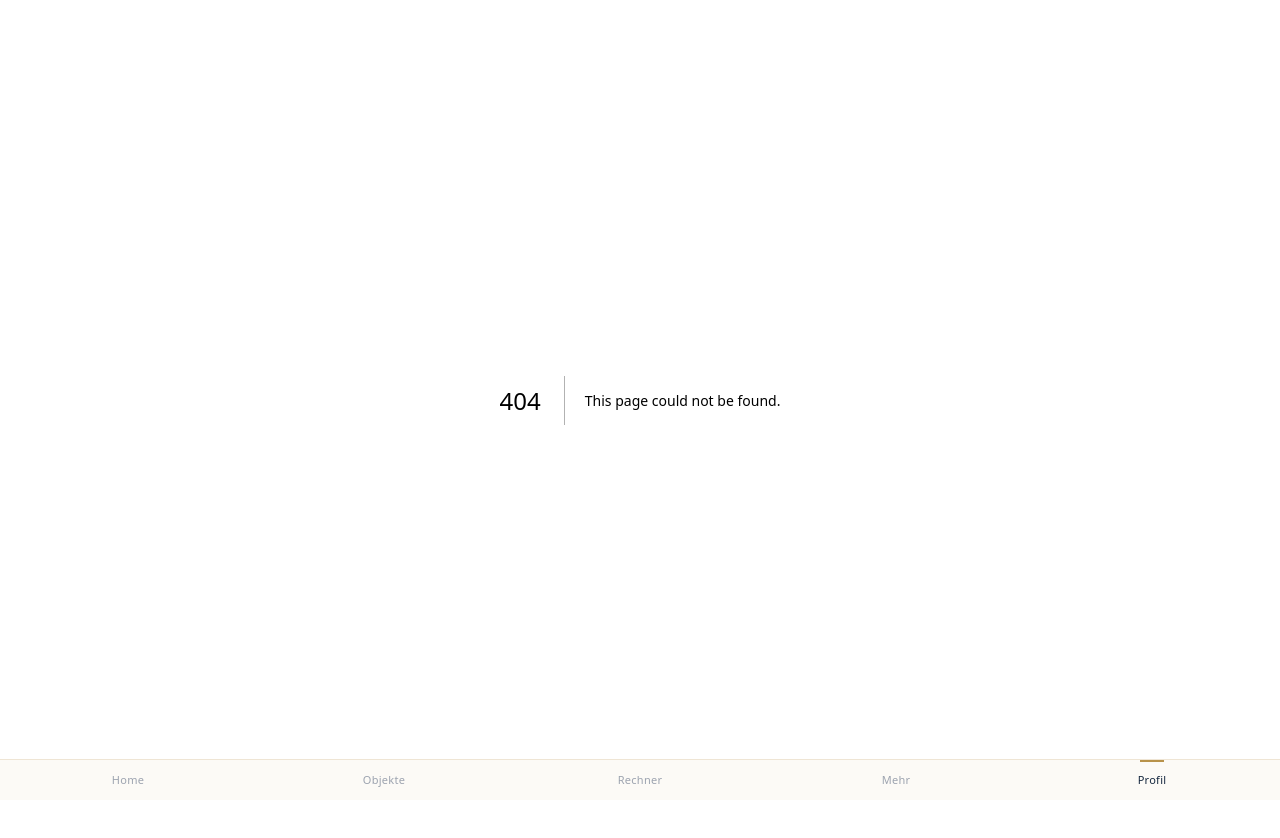
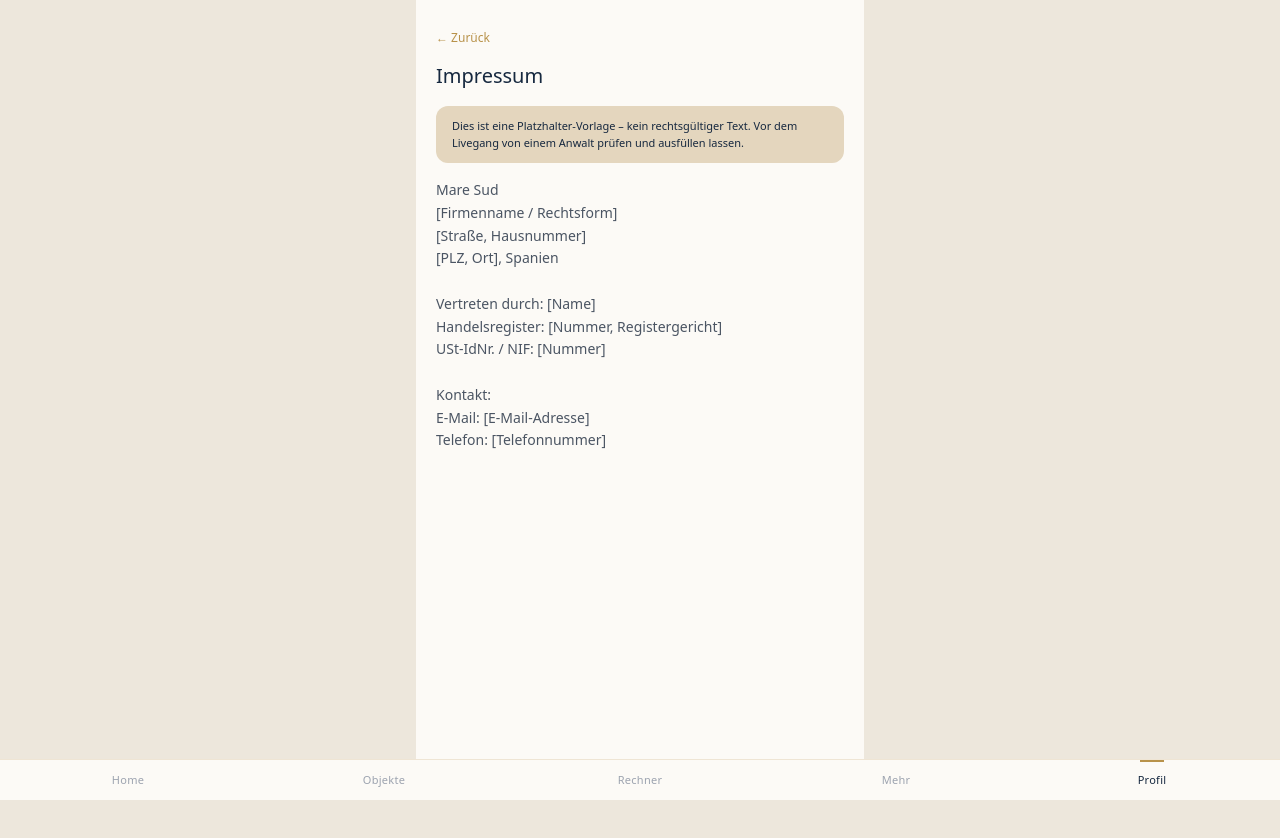
Before and after one commit to yasminbrombach/mare-sud, a Next.js app: page /profil/impressum in a window 1280 px wide. Before the commit this address had no page. Shown: the top 838 px of the page. Built offline with nearby package versions, Linux system fonts and the light colour scheme.

Commit message:
Create page.js

```diff
--- /dev/null
+++ b/app/profil/impressum/page.js
@@ -0,0 +1,35 @@
+import Link from "next/link";
+
+export default function ImpressumPage() {
+  return (
+    <main className="min-h-screen" style={{ background: "#EDE7DC" }}>
+      <div className="max-w-md mx-auto min-h-screen" style={{ background: "#FCFAF6" }}>
+        <div className="px-5 pt-6 pb-10">
+          <Link href="/profil" className="text-xs mb-4 inline-block" style={{ color: "#B8924A" }}>
+            ← Zurück
+          </Link>
+          <h1 className="text-xl font-light mb-4" style={{ color: "#16283F" }}>Impressum</h1>
+          <div className="rounded-xl px-4 py-3 mb-4" style={{ background: "#E4D6BE" }}>
+            <p className="text-[11px]" style={{ color: "#16283F" }}>
+              Dies ist eine Platzhalter-Vorlage – kein rechtsgültiger Text. Vor dem Livegang von einem Anwalt prüfen und ausfüllen lassen.
+            </p>
+          </div>
+          <p className="text-sm leading-relaxed whitespace-pre-line" style={{ color: "#4b5563" }}>
+{`Mare Sud
+[Firmenname / Rechtsform]
+[Straße, Hausnummer]
+[PLZ, Ort], Spanien
+
+Vertreten durch: [Name]
+Handelsregister: [Nummer, Registergericht]
+USt-IdNr. / NIF: [Nummer]
+
+Kontakt:
+E-Mail: [E-Mail-Adresse]
+Telefon: [Telefonnummer]`}
+          </p>
+        </div>
+      </div>
+    </main>
+  );
+}
```
